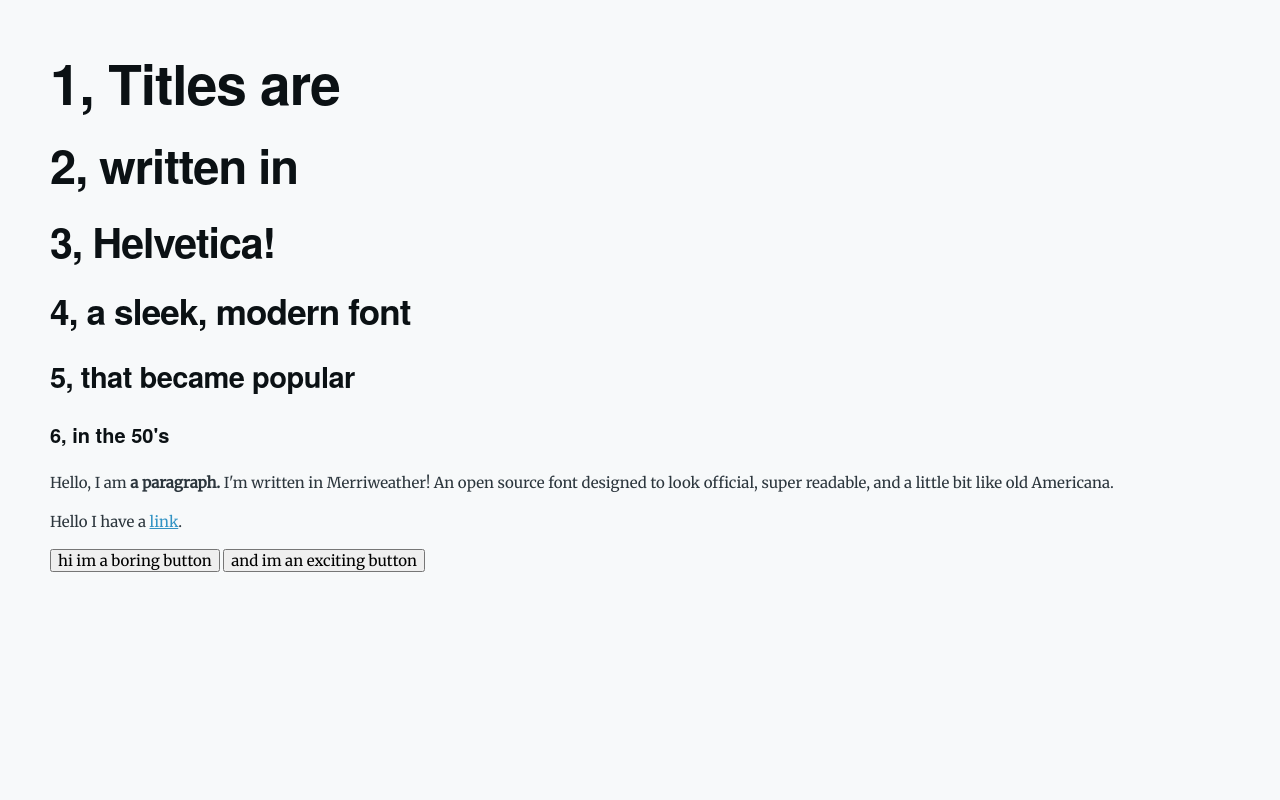
After one commit to for-idaho/new-colossus, a Flask app: template templates/yellowstone/demo.html in a window 1280 px wide. The commit adds this page. Run offline with Flask 2, Linux system fonts and the light colour scheme; the template is opened without the code that fills it, so the values that code supplies are empty.

Commit message:
Add new styles

```diff
--- a/templates/yellowstone/css/styles.css
+++ b/templates/yellowstone/css/styles.css
@@ -18,15 +18,22 @@ html {
   */
   font-size: 62.5%; }
 
+html,
+body {
+  background: #f7f9fa; }
+
 body {
   font-size: 1.5em;
   /* currently ems cause chrome bug misinterpreting rems on body element */
   line-height: 1.6;
   font-weight: 400;
   font-family: "Merriweather", serif;
-  color: #0b1114; }
+  color: #2c363d; }
 
 /* Typography */
+.underlined {
+  text-decoration: underline; }
+
 h1,
 h2,
 h3,
@@ -35,7 +42,8 @@ h5,
 h6 {
   margin-top: 0;
   margin-bottom: 2rem;
-  font-family: "HelveticaNeue", "Helvetica Neue", Helvetica, Arial, sans-serif; }
+  font-family: "HelveticaNeue", "Helvetica Neue", Helvetica, Arial, sans-serif;
+  color: #0b1114; }
 
 h1 {
   font-size: 4rem;
@@ -96,64 +104,128 @@ a {
 /*
 Buttons!
 */
-.button,
-button,
-input[type="submit"],
-input[type="reset"],
-input[type="button"] {
-  display: inline-block;
-  height: 38px;
-  padding: 0 30px;
-  color: #2C363D;
-  text-align: center;
-  font-size: 11px;
-  font-weight: 600;
-  line-height: 38px;
-  letter-spacing: 0.1rem;
-  text-transform: uppercase;
-  text-decoration: none;
-  white-space: nowrap;
-  background-color: transparent;
-  border-radius: 4px;
-  border: 1px solid #ccdfe8;
+.button {
+  color: #0b1114;
+  line-height: 3rem;
+  padding: 0.5rem 2rem;
+  border: 2px solid #0b1114;
+  box-shadow: 4px 4px 0 0 #0b1114;
+  background: white;
+  font-family: "HelveticaNeue", "Helvetica Neue", Helvetica, Arial, sans-serif;
   cursor: pointer;
+  font-weight: 700; }
+  .button:hover {
+    background: #f7f9fa; }
+
+.button.primary {
+  box-shadow: 4px 4px 0 0 #0b1114;
+  border: 2px solid #0b1114;
+  background: #3aaee8;
+  color: white; }
+
+/*
+Layout
+*/
+.content {
+  margin: 0 auto;
+  padding: 5.5rem;
+  max-width: 700px;
   box-sizing: border-box; }
 
-.button:hover,
-button:hover,
-input[type="submit"]:hover,
-input[type="reset"]:hover,
-input[type="button"]:hover,
-.button:focus,
-button:focus,
-input[type="submit"]:focus,
-input[type="reset"]:focus,
-input[type="button"]:focus {
-  color: #0b1114;
-  border-color: #ABC8D6;
-  outline: 0; }
+.card {
+  background: white;
+  margin: 5.5rem auto;
+  box-shadow: 1rem 1rem 0 0 #0b1114;
+  border: 2px solid #0b1114;
+  width: 100%;
+  padding: 5.5rem;
+  box-sizing: border-box; }
 
-.button.button-primary,
-button.button-primary,
-input[type="submit"].button-primary,
-input[type="reset"].button-primary,
-input[type="button"].button-primary {
-  color: #fff;
-  background-color: #3293c4;
-  border-color: #3293c4; }
+.flex-group {
+  display: flex;
+  flex-direction: row;
+  justify-content: center; }
 
-.button.button-primary:hover,
-button.button-primary:hover,
-input[type="submit"].button-primary:hover,
-input[type="reset"].button-primary:hover,
-input[type="button"].button-primary:hover,
-.button.button-primary:focus,
-button.button-primary:focus,
-input[type="submit"].button-primary:focus,
-input[type="reset"].button-primary:focus,
-input[type="button"].button-primary:focus {
-  color: #fff;
-  background-color: #3aaee8;
-  border-color: #3aaee8; }
+.right {
+  align-self: right; }
+
+.left {
+  align-self: left; }
+
+.no-side-pad {
+  padding-left: 0;
+  padding-right: 0; }
+
+/*
+Heros
+*/
+.hero {
+  height: 100%;
+  /* Position and center the image to scale nicely on all screens */
+  background-position: center;
+  background-repeat: no-repeat;
+  background-size: cover;
+  position: relative;
+  border-bottom: 1rem solid #0b1114; }
+  .hero .hero-text {
+    color: white;
+    display: flex;
+    padding: 1rem;
+    flex-direction: column;
+    justify-content: space-between; }
+    .hero .hero-text .hero-info {
+      align-self: right;
+      display: flex;
+      flex-direction: column;
+      align-items: right; }
+    .hero .hero-text .hero-menu {
+      align-self: right;
+      display: flex; }
+    .hero .hero-text a.hero-menu-item {
+      color: white;
+      font-family: "HelveticaNeue", "Helvetica Neue", Helvetica, Arial, sans-serif;
+      font-weight: 700;
+      margin-left: 1rem; }
+    .hero .hero-text h1,
+    .hero .hero-text h2,
+    .hero .hero-text h3,
+    .hero .hero-text h4,
+    .hero .hero-text h5,
+    .hero .hero-text h6,
+    .hero .hero-text a,
+    .hero .hero-text p {
+      padding: 0 1rem;
+      align-items: right;
+      color: white; }
+    .hero .hero-text h1 {
+      box-shadow: 0 0 0px 5.5rem rgba(0, 0, 0, 0.5) inset; }
+    .hero .hero-text h2 {
+      box-shadow: 0 0 0px 4.7rem rgba(0, 0, 0, 0.5) inset; }
+    .hero .hero-text h3 {
+      box-shadow: 0 0 0px 4.1rem rgba(0, 0, 0, 0.5) inset; }
+    .hero .hero-text h4 {
+      box-shadow: 0 0 0px 3.5rem rgba(0, 0, 0, 0.5) inset; }
+    .hero .hero-text h5 {
+      box-shadow: 0 0 0px 2.9rem rgba(0, 0, 0, 0.5) inset; }
+    .hero .hero-text h6 {
+      box-shadow: 0 0 0px 2rem rgba(0, 0, 0, 0.5) inset; }
+    .hero .hero-text a,
+    .hero .hero-text p {
+      box-shadow: 0 0 0px 2rem rgba(0, 0, 0, 0.5) inset; }
+
+.showcase {
+  position: relative;
+  top: -27.5rem; }
+  .showcase .header-with-buttons {
+    display: flex;
+    justify-content: space-between;
+    line-height: 5.5rem; }
+    .showcase .header-with-buttons .flex-group {
+      align-items: flex-end;
+      height: 5.5rem; }
+    .showcase .header-with-buttons h1 {
+      align-items: left; }
+    .showcase .header-with-buttons .button {
+      margin-left: 1rem; }
 
 /*# sourceMappingURL=styles.css.map */
--- /dev/null
+++ b/templates/yellowstone/demo.html
@@ -0,0 +1,27 @@
+<html>
+    <head>
+        <link href="https://fonts.googleapis.com/css?family=Merriweather" rel="stylesheet">
+        <link rel="stylesheet" href="css/normalize.css"/>
+        <link rel="stylesheet" href="css/styles.css"/>
+    </head>
+
+    <!-- TODO take out this ugly inline style, it's only for testing -->
+    <body style="padding: 50px">
+        <h1> 1, Titles are </h1>
+        <h2> 2, written in </h2>
+        <h3> 3, Helvetica! </h3>
+        <h4> 4, a sleek, modern font </h4>
+        <h5> 5, that became popular </h5>
+        <h6> 6, in the 50's</h6>
+
+        <p> Hello, I am <b>a paragraph.</b> I'm written in Merriweather! An open source font
+        designed to look official, super readable, and a little bit like old Americana.</p>
+
+        <p> Hello I have a <a href="#">link</a>.</p>
+
+        <button> hi im a boring button</button>
+        <button class="button-primary"> and im an exciting button </button>
+
+
+    </body>
+</html>
--- a/templates/yellowstone/scss/styles.scss
+++ b/templates/yellowstone/scss/styles.scss
@@ -14,14 +14,25 @@ Variables
 $primary-color: #3293c4; // Icons, buttons, links, header bars
 $light-primary-color: #3aaee8; // Hover effects
 $border-color: #ccdfe8;
-$dark-border-color: #ABC8D6;
+$dark-border-color: #abc8d6;
 $off-white: #f7f9fa; // Secondary backgrounds
 $text-color: #0b1114; // Don't use black, use this.
-$light-text-color: #2C363D;
+$light-text-color: #2c363d;
 
 // Fonts
 $body-font: "Merriweather", serif;
 $display-font: "HelveticaNeue", "Helvetica Neue", Helvetica, Arial, sans-serif; // headers, buttons
+
+// Main opacities
+$opacity: 0.5;
+
+// Sizes
+$h1: 5.5rem;
+$h2: 4.7rem;
+$h3: 4.1rem;
+$h4: 3.5rem;
+$h5: 2.9rem;
+$h6: 2rem;
 
 /*
 Base Styles
@@ -35,15 +46,24 @@ html {
   font-size: 62.5%;
 }
 
+html,
+body {
+  background: $off-white;
+}
+
 body {
   font-size: 1.5em; /* currently ems cause chrome bug misinterpreting rems on body element */
   line-height: 1.6;
   font-weight: 400;
   font-family: $body-font;
-  color: $text-color;
+  color: $light-text-color;
 }
 
 /* Typography */
+
+.underlined {
+  text-decoration: underline;
+}
 
 h1,
 h2,
@@ -54,6 +74,7 @@ h6 {
   margin-top: 0;
   margin-bottom: 2rem;
   font-family: $display-font;
+  color: $text-color;
 }
 
 h1 {
@@ -90,22 +111,22 @@ h6 {
 // Bigger than a tablet
 @media (min-width: 550px) {
   h1 {
-    font-size: 5.5rem;
+    font-size: $h1;
   }
   h2 {
-    font-size: 4.7rem;
+    font-size: $h2;
   }
   h3 {
-    font-size: 4.1rem;
+    font-size: $h3;
   }
   h4 {
-    font-size: 3.5rem;
+    font-size: $h4;
   }
   h5 {
-    font-size: 2.9rem;
+    font-size: $h5;
   }
   h6 {
-    font-size: 2rem;
+    font-size: $h6;
   }
 }
 
@@ -124,63 +145,234 @@ a {
 Buttons!
 */
 
-.button,
-button,
-input[type="submit"],
-input[type="reset"],
-input[type="button"] {
-  display: inline-block;
-  height: 38px;
-  padding: 0 30px;
-  color: $light-text-color;
-  text-align: center;
-  font-size: 11px;
-  font-weight: 600;
-  line-height: 38px;
-  letter-spacing: 0.1rem;
-  text-transform: uppercase;
-  text-decoration: none;
-  white-space: nowrap;
-  background-color: transparent;
-  border-radius: 4px;
-  border: 1px solid $border-color;
+.button {
+  color: $text-color;
+  line-height: 3rem;
+  padding: 0.5rem 2rem;
+  border: 2px solid $text-color;
+  box-shadow: 4px 4px 0 0 $text-color;
+  background: white;
+  font-family: $display-font;
   cursor: pointer;
+  font-weight: 700;
+
+  &:hover {
+    background: $off-white;
+  }
+}
+
+.button.primary {
+  box-shadow: 4px 4px 0 0 $text-color;
+  border: 2px solid $text-color;
+  background: $light-primary-color;
+  color: white;
+}
+
+// .button,
+// button,
+// input[type="submit"],
+// input[type="reset"],
+// input[type="button"] {
+//   display: inline-block;
+//   height: 38px;
+//   padding: 0 30px;
+//   color: $light-text-color;
+//   text-align: center;
+//   font-size: 11px;
+//   font-weight: 600;
+//   line-height: 38px;
+//   letter-spacing: 0.1rem;
+//   text-transform: uppercase;
+//   text-decoration: none;
+//   white-space: nowrap;
+//   background-color: transparent;
+//   border-radius: 4px;
+//   border: 1px solid $border-color;
+//   cursor: pointer;
+//   box-sizing: border-box;
+// }
+// .button:hover,
+// button:hover,
+// input[type="submit"]:hover,
+// input[type="reset"]:hover,
+// input[type="button"]:hover,
+// .button:focus,
+// button:focus,
+// input[type="submit"]:focus,
+// input[type="reset"]:focus,
+// input[type="button"]:focus {
+//   color: $text-color;
+//   border-color: $dark-border-color;
+//   outline: 0;
+// }
+// .button.button-primary,
+// button.button-primary,
+// input[type="submit"].button-primary,
+// input[type="reset"].button-primary,
+// input[type="button"].button-primary {
+//   color: #fff;
+//   background-color: $primary-color;
+//   border-color: $primary-color;
+// }
+// .button.button-primary:hover,
+// button.button-primary:hover,
+// input[type="submit"].button-primary:hover,
+// input[type="reset"].button-primary:hover,
+// input[type="button"].button-primary:hover,
+// .button.button-primary:focus,
+// button.button-primary:focus,
+// input[type="submit"].button-primary:focus,
+// input[type="reset"].button-primary:focus,
+// input[type="button"].button-primary:focus {
+//   color: #fff;
+//   background-color: $light-primary-color;
+//   border-color: $light-primary-color;
+// }
+
+/*
+Layout
+*/
+.content {
+  margin: 0 auto;
+  padding: $h1;
+  max-width: 700px;
   box-sizing: border-box;
 }
-.button:hover,
-button:hover,
-input[type="submit"]:hover,
-input[type="reset"]:hover,
-input[type="button"]:hover,
-.button:focus,
-button:focus,
-input[type="submit"]:focus,
-input[type="reset"]:focus,
-input[type="button"]:focus {
-  color: $text-color;
-  border-color: $dark-border-color;
-  outline: 0;
+
+.card {
+  background: white;
+  margin: $h1 auto;
+  box-shadow: 1rem 1rem 0 0 $text-color;
+  border: 2px solid $text-color;
+  width: 100%;
+  padding: $h1;
+  box-sizing: border-box;
 }
-.button.button-primary,
-button.button-primary,
-input[type="submit"].button-primary,
-input[type="reset"].button-primary,
-input[type="button"].button-primary {
-  color: #fff;
-  background-color: $primary-color;
-  border-color: $primary-color;
+
+.flex-group {
+  display: flex;
+  flex-direction: row;
+  justify-content: center;
 }
-.button.button-primary:hover,
-button.button-primary:hover,
-input[type="submit"].button-primary:hover,
-input[type="reset"].button-primary:hover,
-input[type="button"].button-primary:hover,
-.button.button-primary:focus,
-button.button-primary:focus,
-input[type="submit"].button-primary:focus,
-input[type="reset"].button-primary:focus,
-input[type="button"].button-primary:focus {
-  color: #fff;
-  background-color: $light-primary-color;
-  border-color: $light-primary-color;
+
+.right {
+  align-self: right;
 }
+
+.left {
+  align-self: left;
+}
+
+.no-side-pad {
+  padding-left: 0;
+  padding-right: 0;
+}
+
+/*
+Heros
+*/
+
+.hero {
+  height: 100%;
+
+  /* Position and center the image to scale nicely on all screens */
+  background-position: center;
+  background-repeat: no-repeat;
+  background-size: cover;
+  position: relative;
+
+  border-bottom: 1rem solid $text-color;
+
+  .hero-text {
+    color: white;
+    display: flex;
+    padding: 1rem;
+    flex-direction: column;
+    justify-content: space-between;
+
+    .hero-info {
+      align-self: right;
+      display: flex;
+      flex-direction: column;
+      align-items: right;
+    }
+
+    .hero-menu {
+      align-self: right;
+      display: flex;
+    }
+
+    a.hero-menu-item {
+      color: white;
+      font-family: $display-font;
+      font-weight: 700;
+      margin-left: 1rem;
+    }
+
+    h1,
+    h2,
+    h3,
+    h4,
+    h5,
+    h6,
+    a,
+    p {
+      padding: 0 1rem;
+      align-items: right;
+      color: white;
+    }
+
+    h1 {
+      box-shadow: 0 0 0px $h1 rgba(0, 0, 0, $opacity) inset;
+    }
+
+    h2 {
+      box-shadow: 0 0 0px $h2 rgba(0, 0, 0, $opacity) inset;
+    }
+
+    h3 {
+      box-shadow: 0 0 0px $h3 rgba(0, 0, 0, $opacity) inset;
+    }
+
+    h4 {
+      box-shadow: 0 0 0px $h4 rgba(0, 0, 0, $opacity) inset;
+    }
+
+    h5 {
+      box-shadow: 0 0 0px $h5 rgba(0, 0, 0, $opacity) inset;
+    }
+
+    h6 {
+      box-shadow: 0 0 0px $h6 rgba(0, 0, 0, $opacity) inset;
+    }
+
+    a,
+    p {
+      box-shadow: 0 0 0px $h6 rgba(0, 0, 0, $opacity) inset;
+    }
+  }
+}
+
+.showcase {
+  position: relative;
+  top: -$h1*5;
+
+  .header-with-buttons {
+    display: flex;
+    justify-content: space-between;
+    line-height: $h1;
+
+    .flex-group {
+      align-items: flex-end;
+      height: $h1;
+    }
+
+    h1 {
+      align-items: left;
+    }
+
+    .button {
+      margin-left: 1rem;
+    }
+  }
+}
```
Also changed, not shown: templates/yellowstone/index.html (+78 -22 lines), 2 other files.
